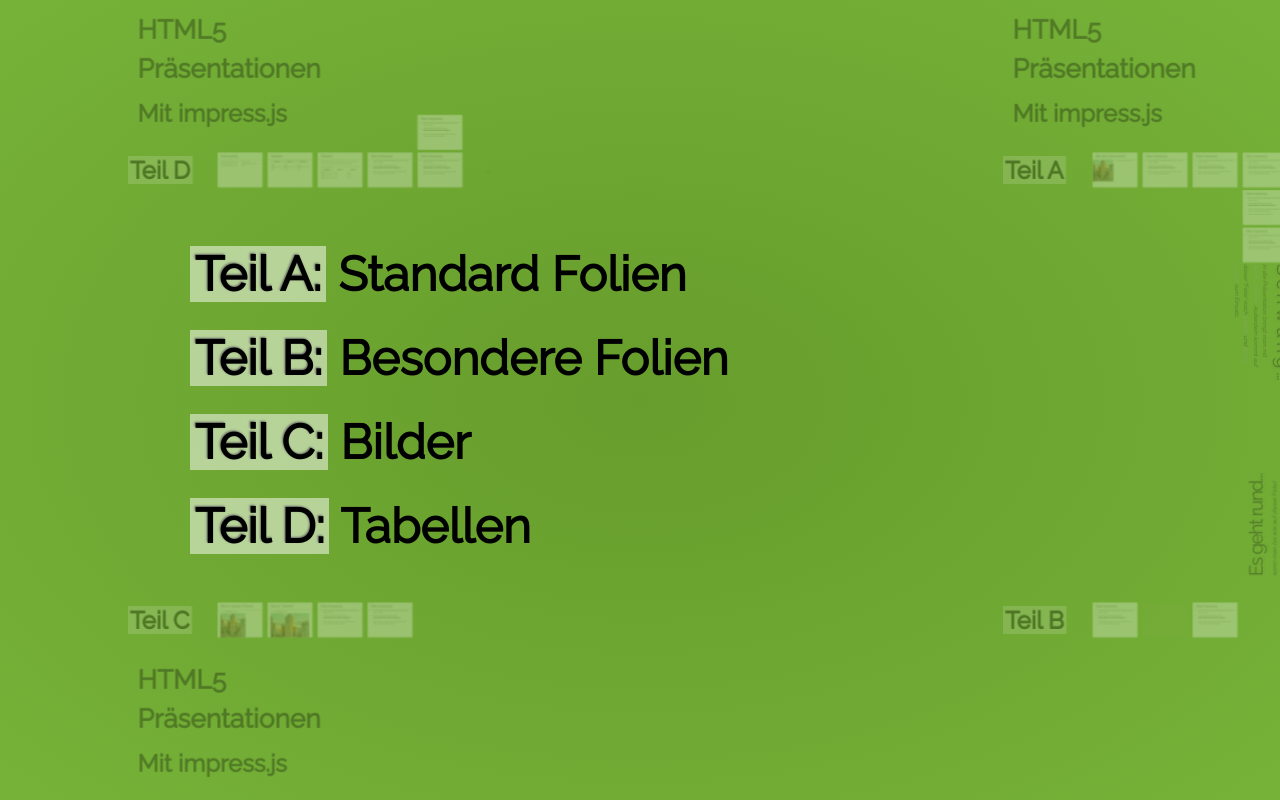
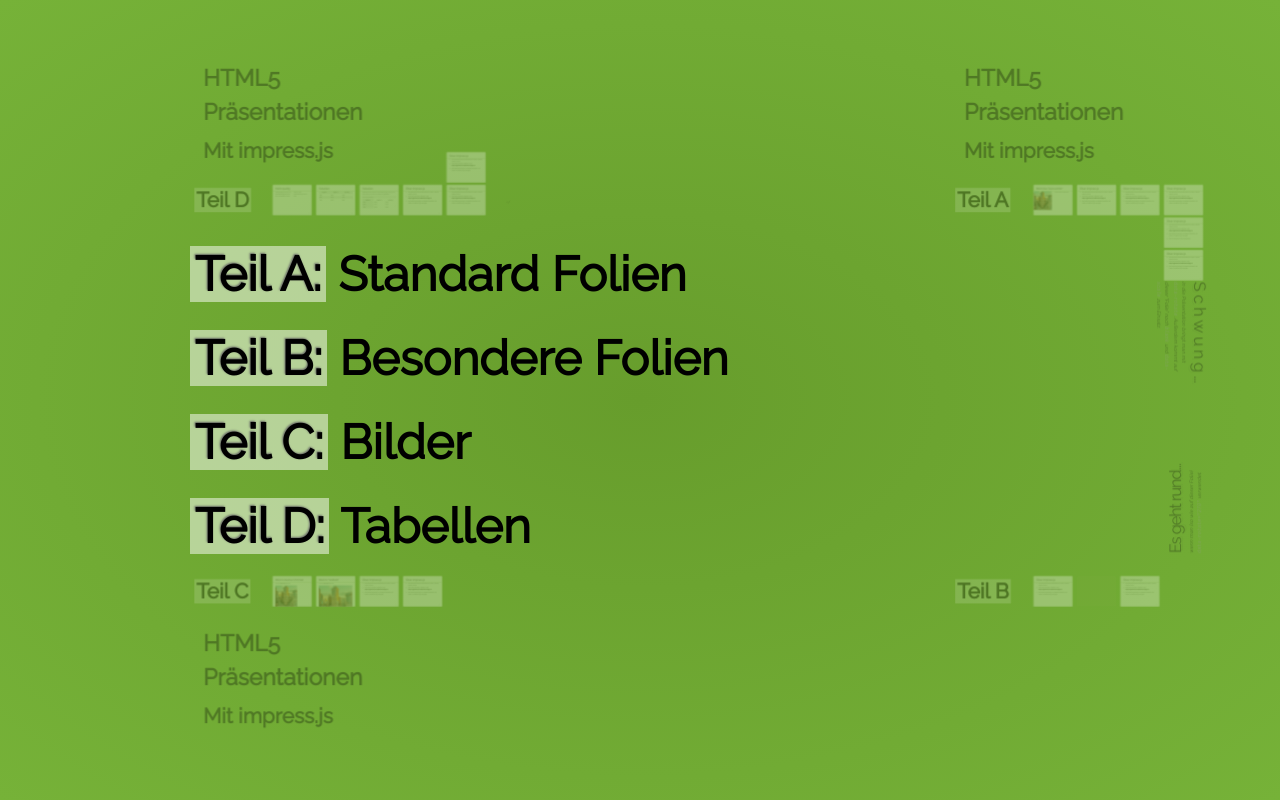
Before and after one commit to althomi/html5pr-si, a website: page index.html in a window 1280 px wide. Drawn offline with Linux system fonts and the light colour scheme.

```diff
--- a/index.html
+++ b/index.html
@@ -31,7 +31,7 @@
     <!--
         Überschrift
     -->
-    <section id="overview-Thema" class="step overview blank" data-x="-4000" data-y="100" data-scale="20">
+    <section id="overview-Thema" class="step overview blank" data-x="-4000" data-y="100" data-scale="23">
         <main>
             <h4><a href="#overview-Thema-A">Teil A:</a> Standard Folien </h4>
             <h4><a href="#overview-Thema-B">Teil B:</a> Besondere Folien</h4>
```
